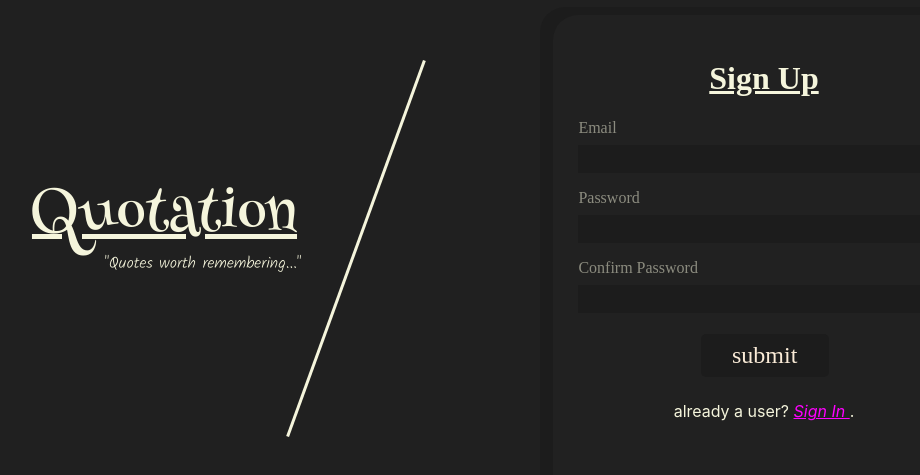
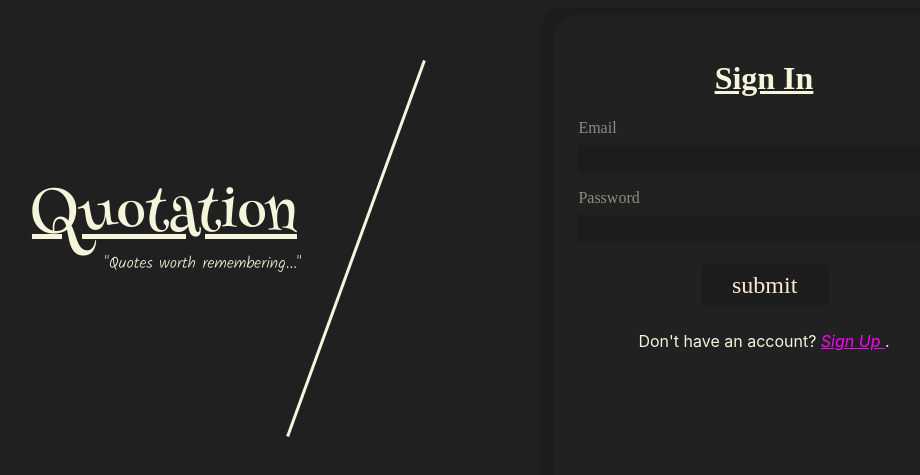
Before and after one commit to PratyayDhond/BookQuotes, a React (Create React App) app: page / in a window 1280 px wide. Shown: the part 113-588 px from the top of the page, without its empty margins (100-1020 px from the left). Built offline with nearby package versions, Linux system fonts and the light colour scheme.

Commit message:
Updated SignIn-SignUp order
previously the sign up page was occuring before sign in page which was heavily inconvenient

```diff
--- a/src/Components/Pages/Home.js
+++ b/src/Components/Pages/Home.js
@@ -13,7 +13,7 @@ const Home = (props) => {
     const [email, setEmail] = React.useState("");
     const [password, setPassword] = React.useState("");
     const [confirmPassword, setConfirmPassword] = React.useState("");
-    const [signIn, setSignIn] = React.useState(false);
+    const [signIn, setSignIn] = React.useState(true);
     var userID ="";
     var isError = false;
     var navigate = useNavigate();
```
